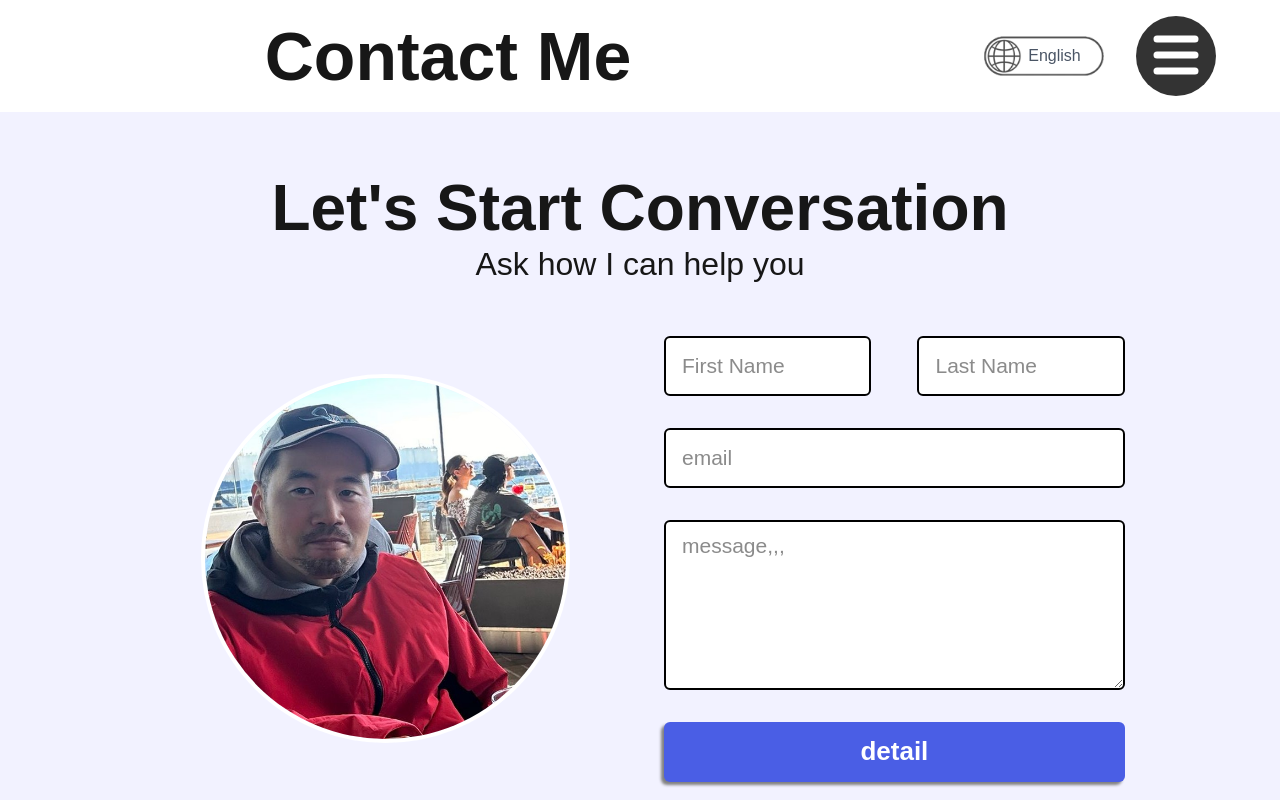
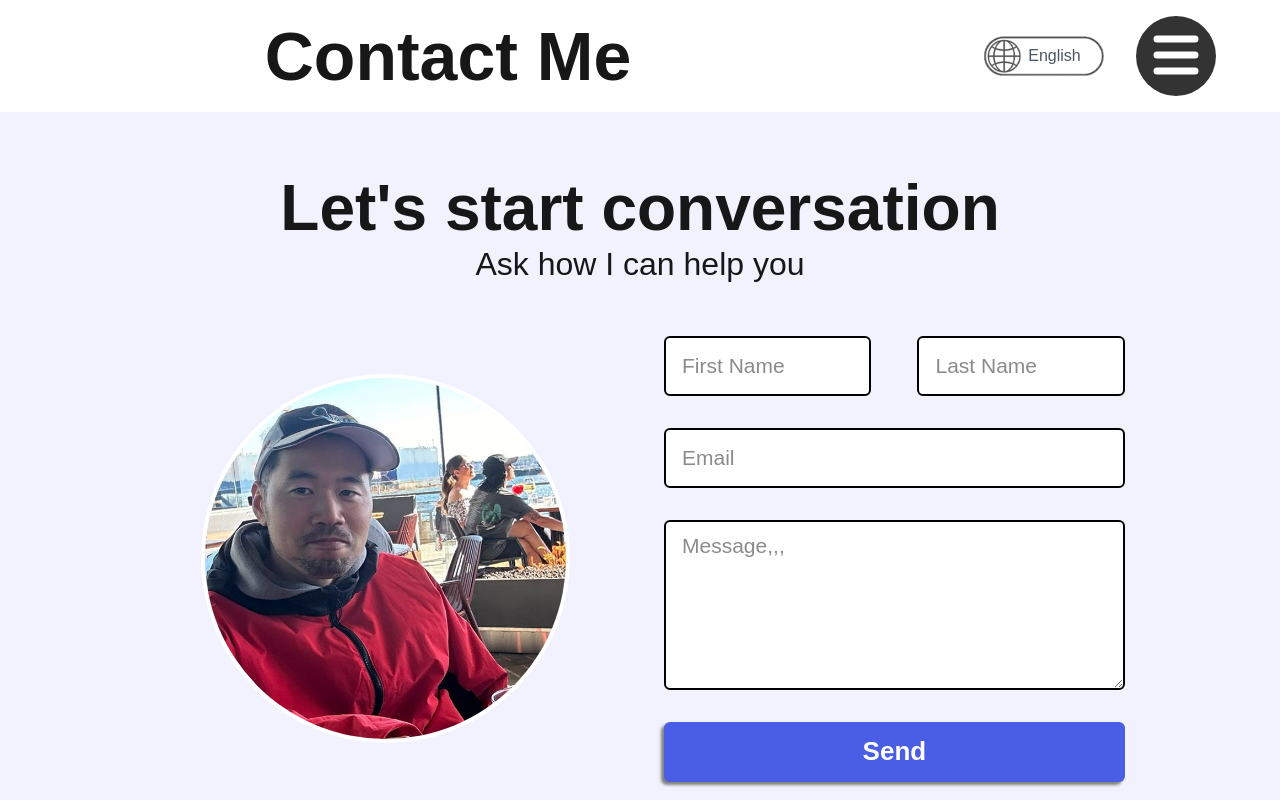
Before and after one commit to Sho8000/Portfolio-Ver4, a Next.js app: page /contactme in a window 1280 px wide. Shown: the top 800 px of the page. Built offline with nearby package versions, Linux system fonts and the light colour scheme.

Commit message:
update the japanese data for contact me

```diff
--- a/src/app/(components)/ContactPage/Contactme.tsx
+++ b/src/app/(components)/ContactPage/Contactme.tsx
@@ -9,6 +9,8 @@ import toast from 'react-hot-toast';
 
 export default function Contactme() {
   const {data} = useLangStore();
+  const contactData = data.contactMe;
+
   const [formData, setformData] = useState({
     firstName: "",
     lastName: "",
@@ -51,8 +53,8 @@ export default function Contactme() {
     <section className={`w-[100%] min-h-[70vh] flex items-center justify-center bg-[#f2f2ff] ${Styles.sectionResponsive}`}>
       <div>
         <div className={`text-center ${Styles.titleContainer}`}>
-          <h2 className={`${Styles.mainFont} ${Styles.titleArea}`}>Let&apos;s Start Conversation</h2>
-          <p className={`${Styles.subFont}`}>Ask how I can help you</p>
+          <h2 className={`${Styles.mainFont} ${Styles.titleArea}`}>{contactData.title}</h2>
+          <p className={`${Styles.subFont}`}>{contactData.subTitle}</p>
         </div>
         <div className={`w-[90%] flex justify-center gap-x-[3rem] gap-y-[1rem] m-auto ${Styles.formContainer}`}>
           <div className={`flex justify-center items-center ${Styles.imageArea}`}>
@@ -69,7 +71,7 @@ export default function Contactme() {
               <input
                 className={`w-[45%] ${Styles.inputBox} ${Styles.placeholder}`}
                 type="text"
-                placeholder="First Name"
+                placeholder={contactData.formText[0]}
                 value={formData.firstName}
                 onChange={(e)=> setformData({ ...formData,firstName:e.target.value})}
                 required
@@ -77,7 +79,7 @@ export default function Contactme() {
               <input
                 className={`w-[45%] ${Styles.inputBox} ${Styles.placeholder}`}
                 type="text"
-                placeholder="Last Name"
+                placeholder={contactData.formText[1]}
                 value={formData.lastName}
                 onChange={(e)=> setformData({ ...formData,lastName:e.target.value})}
                 required
@@ -86,7 +88,7 @@ export default function Contactme() {
             <input
               className={`${Styles.inputBox} ${Styles.placeholder}`}
               type="email"
-              placeholder="email"
+              placeholder={contactData.formText[2]}
               value={formData.email}
               onChange={(e)=> setformData({ ...formData,email:e.target.value})}
               required
@@ -94,12 +96,12 @@ export default function Contactme() {
             <textarea
               className={`${Styles.messageBox} ${Styles.placeholder} pt-[0.5rem]`}
               rows={5}
-              placeholder="message,,,"
+              placeholder={contactData.formText[3]}
               value={formData.message}
               onChange={(e)=> setformData({ ...formData,message:e.target.value})}
               required
             />
-            <NormalBtn text="detail"/>
+            <NormalBtn text={contactData.formText[4]}/>
           </form>
         </div>
       </div>
--- a/src/lib/db.ts
+++ b/src/lib/db.ts
@@ -425,9 +425,9 @@ export const MainDBJpn:MainDBEntry[] = [
       buttonText:"Detail",
     },
     contactMe:{
-      title:"Let's start conversation",
-      subTitle:"Ask how I can help you",
-      formText:["First Name", "Last Name", "Email", "Message,,,", "Send"],
+      title:"お気軽にご相談を",
+      subTitle:"お力になれることがあれば教えてください。",
+      formText:["姓", "名", "メール", "メッセージ,,,", "送信"],
     },
     footer:{
       footerText:"問い合わせ",
```
